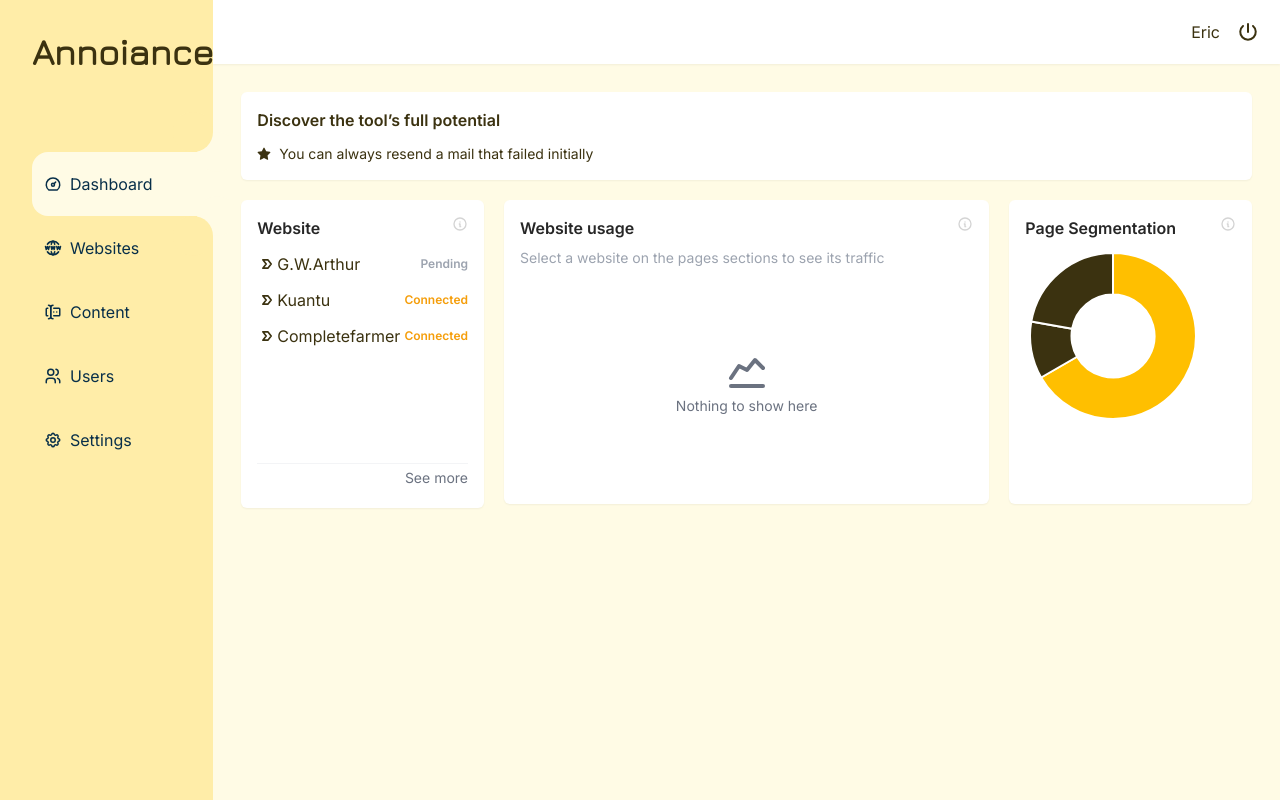
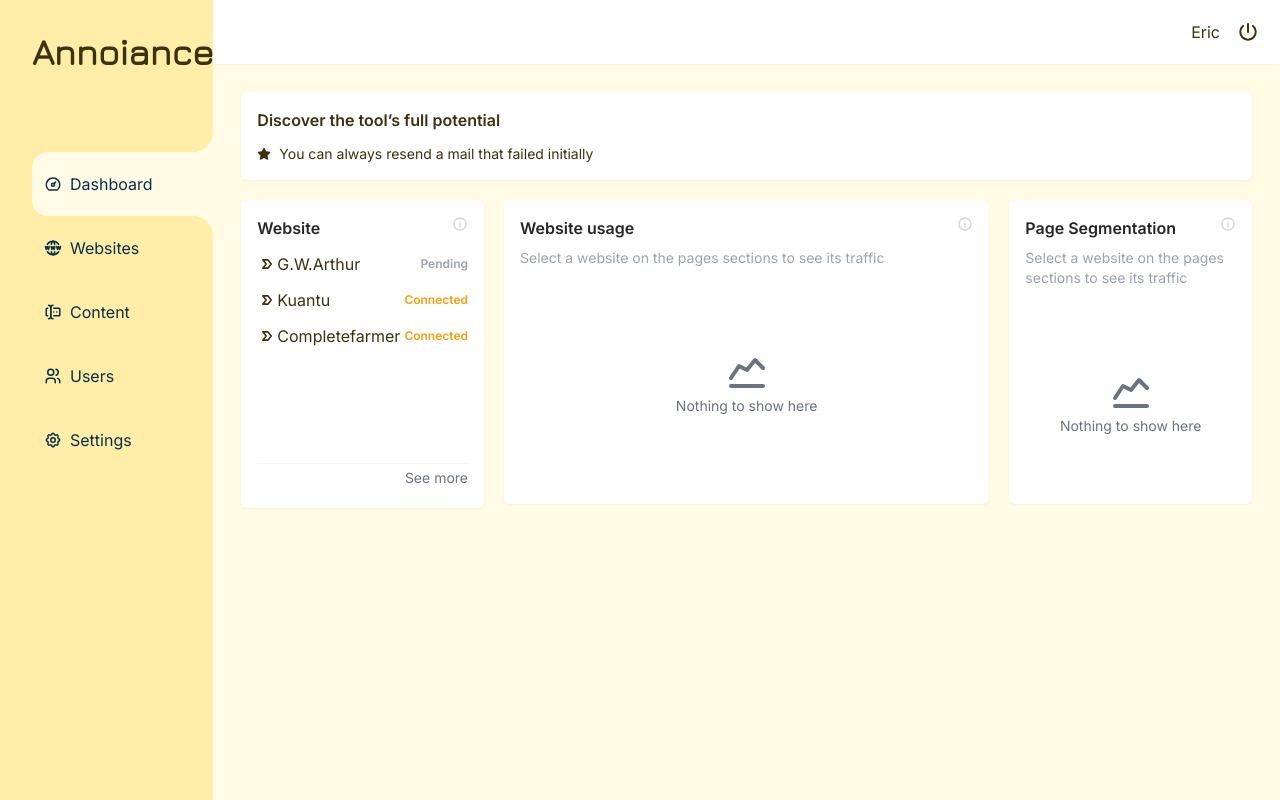
Before and after one commit to Gigman2/annoiance, a Next.js app: page /dashboard in a window 1280 px wide. Built offline with nearby package versions, Linux system fonts and the light colour scheme.

Commit message:
adding page analytics

```diff
--- a/src/app/(routes)/dashboard/page.tsx
+++ b/src/app/(routes)/dashboard/page.tsx
@@ -56,7 +56,17 @@ const DashboardHome = () => {
           <div className='w-3/12'>
             <AnalyticsCard  id={'pages-analytics'} title='Page Segmentation' description='You will see here, the time series of the incoming data and the mails forwarded'>
               <div className='h-60'>
-                <DoughnutChart data={doughnutChartData} options={doughnutChartOptions} />
+                {
+                  active !== undefined ? <DoughnutChart data={doughnutChartData} options={doughnutChartOptions} /> :
+                  <div className='w-full'>
+                    <div className='text-gray-400 text-sm'>Select a website on the pages sections to see its traffic</div>
+
+                    <div className='mt-20 text-gray-500 flex flex-col  text-sm justify-center items-center text-center'>
+                      <TbChartLine fontSize={48} />
+                      <p>Nothing to show here</p>
+                    </div>
+                  </div>
+                }
               </div>
             </AnalyticsCard>
           </div>
--- a/src/app/_mock/websiteData.ts
+++ b/src/app/_mock/websiteData.ts
@@ -10,16 +10,28 @@ export const linkedSites: ILinkedSites[] = [
     { name: "Kuantu", link: "kuantu.org", status: "CONNECTED" },
     { name: "Completefarmer", link: "completefarmer.com", status: "CONNECTED" }
 ]
+
+export const websitePages = [
+    { 'kuantu.org': ['contact', 'booking'] },
+    { 'completefarmer.com': ['careers', 'contact', 'support'] },
+    { 'gwarthur.org': ['contact', 'testimonies', 'newsletter', 'partnership'] }
+]
 export interface IWebsiteTraffic {
     _id: string;
     siteName: string;
+    page: string;
     createdAt: Date;
 }
 
+const randomWebsitePageObject = websitePages[Math.floor(Math.random() * websitePages.length)];
+const websiteDomain = Object.keys(randomWebsitePageObject)[0];
+const pages = randomWebsitePageObject[websiteDomain as keyof typeof randomWebsitePageObject];
+const randomPage = (pages as string[])[Math.floor(Math.random() * (pages as string[]).length)];
 function createWebsiteTraffic(): IWebsiteTraffic {
     return {
         _id: faker.string.uuid(),
         siteName: faker.helpers.arrayElement(linkedSites).link,
+        page: randomPage,
         createdAt: faker.date.recent({ days: 1 })
     };
 }
@@ -39,5 +51,6 @@ function createSendMailTraffic(): IMailTraffic {
     };
 }
 
+
 export const websiteTrafficData = Array.from({ length: 20 }, createWebsiteTraffic);
 export const mailTrafficData = Array.from({ length: 20 }, createSendMailTraffic);
```
Also changed, not shown: src/app/_components/cards/analyticsCard/index.tsx (renamed from src/app/_components/cards/analyticsCard.tsx), src/app/_components/cards/analyticsCard/legend.tsx (added).
